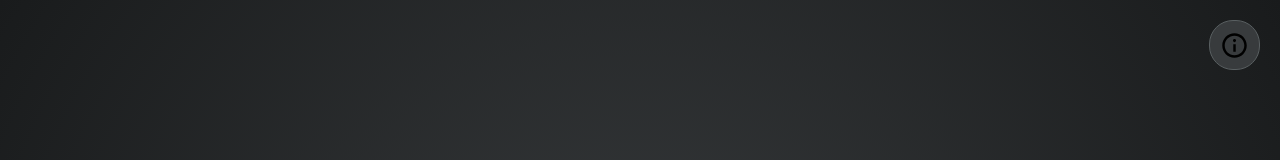
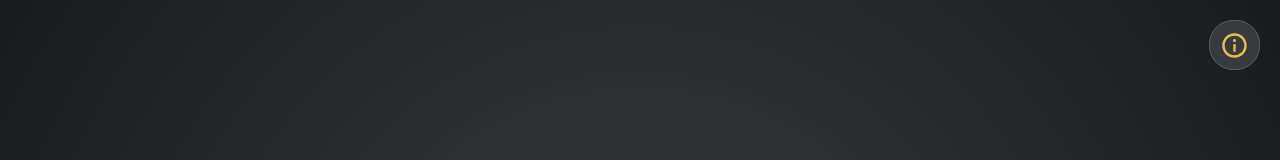
Before and after one commit to MSLKW/42-transcendence, a React (Vite) app: page / in a window 1280 px wide. Shown: the top 160 px of the page. Built offline with nearby package versions, Linux system fonts and the light colour scheme.

Commit message:
feat: added popover readout to buttons with icons

```diff
--- a/src/css/uic/button.css
+++ b/src/css/uic/button.css
@@ -3,11 +3,14 @@ button {
 		transition-all duration-100 ease-in-out
 		cursor-pointer
 		;
-}
-button:hover {
-	@apply
-		scale-105
-		;
+
+	&:hover:not(:disabled) {
+		@apply scale-105;
+	}
+
+	&:disabled {
+		@apply opacity-50 cursor-default;
+	}
 }
 
 @utility btn-icon {
@@ -17,7 +20,28 @@ button:hover {
 		bg-n1
 		border border-n2
 		rounded-3xl
+		relative
 		;
+
+	&::after {
+		content: attr(data-tip);
+		@apply
+			w-max
+			absolute top-[calc(100%+10px)] -translate-x-1/2
+			bg-n1
+			border border-n2
+			rounded-lg
+			text-n6
+			px-5
+			pointer-events-none
+			origin-top scale-0 opacity-0
+			transition-all ease-out duration-50
+			;
+	}
+
+	&:hover::after {
+		@apply scale-100 opacity-100;
+	}
 }
 @utility btn-text {
 	@apply
--- a/src/icons/Info.tsx
+++ b/src/icons/Info.tsx
@@ -2,14 +2,14 @@ export const Info = () => (
     <svg
         height="49"
         width="49"
-        fill="var(--color-b4)"
+        fill="none"
         viewBox="0 0 50 50"
         xmlns="http://www.w3.org/2000/svg"
     >
         <path
-            className='svg-icon'
             d="M25 12.5C18.0965 12.5 12.5 18.0964 12.5 25C12.5 31.9035 18.0965 37.5 25 37.5C31.9036 37.5 37.5 31.9036 37.5 25C37.5 18.0964 31.9036 12.5 25 12.5ZM25 35C19.486 35 15 30.514 15 25C15 19.486 19.486 15 25 15C30.5141 15 35 19.486 35 25C35 30.514 30.5141 35 25 35ZM26.5653 20C26.5653 20.9063 25.9054 21.5625 25.0127 21.5625C24.0839 21.5625 23.4402 20.9063 23.4402 19.9827C23.4402 19.095 24.1013 18.4375 25.0127 18.4375C25.9054 18.4375 26.5653 19.095 26.5653 20ZM23.7528 23.75H26.2527V31.25H23.7528V23.75Z"
             fillRule="evenodd"
+            className='fill-b5'
         />
     </svg>
 );
--- a/src/pages/Login.tsx
+++ b/src/pages/Login.tsx
@@ -18,7 +18,7 @@ export const Login = () => {
 					cont-row basis-12.5 shrink ${showFrame ? "border" : ""}
 					justify-end
 				`}>
-					<button className="btn-icon"><Info /></button>
+					<button className="btn-icon" data-tip="Info"><Info /></button>
 				</div>
 				<div className={`cont-row min-h-10 flex-3 ${showFrame ? "border" : ""}`}/>
 				<div className={`cont-row basis-17.5 shrink flex justify-center items-center gap-5 ${showFrame ? "border" : ""}`}>
```
